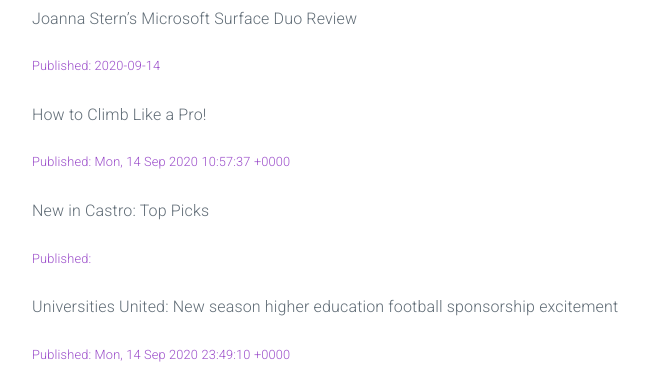
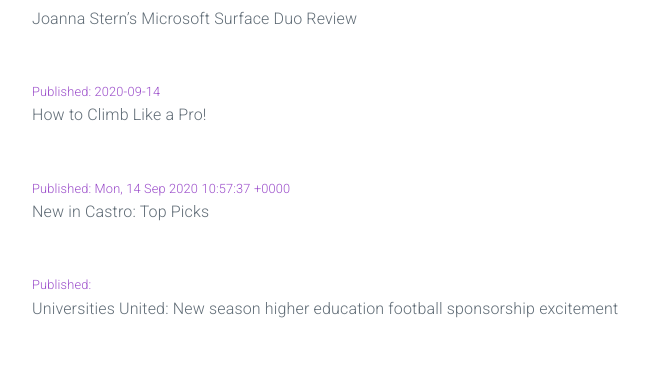
Before and after one commit to varunkmr19/morning.thechels.uk, a plain HTML site: page index.html in a window 1280 px wide. Shown: the part 185-556 px from the top of the page, without its empty margins (68-717 px from the left). Drawn offline with nearby package versions, Linux system fonts and the light colour scheme.

Commit message:
Updated index.html

```diff
--- a/index.html
+++ b/index.html
@@ -18,7 +18,8 @@
         <div class="row">
             <div class="column">
                 <!-- content_marker starts -->
-<h2>News</h2><p>Joanna Stern’s Microsoft Surface Duo Review</p><p><small><a href='https://www.wsj.com/articles/microsoft-surface-duo-review-two-screens-too-many-problems-11599742800'>Published: 2020-09-14</a></small></p><p>How to Climb Like a Pro!</p><p><small><a href='http://feedproxy.google.com/~r/Garmin/~3/tbiusT3diRc/'>Published: Mon, 14 Sep 2020 10:57:37 +0000</a></small></p><p>New in Castro: Top Picks</p><p><small><a href='https://blog.supertop.co/post/183938999577'>Published: </a></small></p><p>Universities United: New season higher education football sponsorship excitement</p><p><small><a href='https://wonkhe.com/blogs/universities-united-new-season-he-football-sponsorship-excitement/'>Published: Mon, 14 Sep 2020 23:49:10 +0000</a></small></p>
+<h2>News</h2>
+<p>Joanna Stern’s Microsoft Surface Duo Review</p><br/><small><a href='https://www.wsj.com/articles/microsoft-surface-duo-review-two-screens-too-many-problems-11599742800'>Published: 2020-09-14</a></small><p>How to Climb Like a Pro!</p><br/><small><a href='http://feedproxy.google.com/~r/Garmin/~3/tbiusT3diRc/'>Published: Mon, 14 Sep 2020 10:57:37 +0000</a></small><p>New in Castro: Top Picks</p><br/><small><a href='https://blog.supertop.co/post/183938999577'>Published: </a></small><p>Universities United: New season higher education football sponsorship excitement</p><br/><small><a href='https://wonkhe.com/blogs/universities-united-new-season-he-football-sponsorship-excitement/'>Published: Mon, 14 Sep 2020 23:49:10 +0000</a></small>
 <!-- content_marker ends -->
             </div>
         </div>
```
